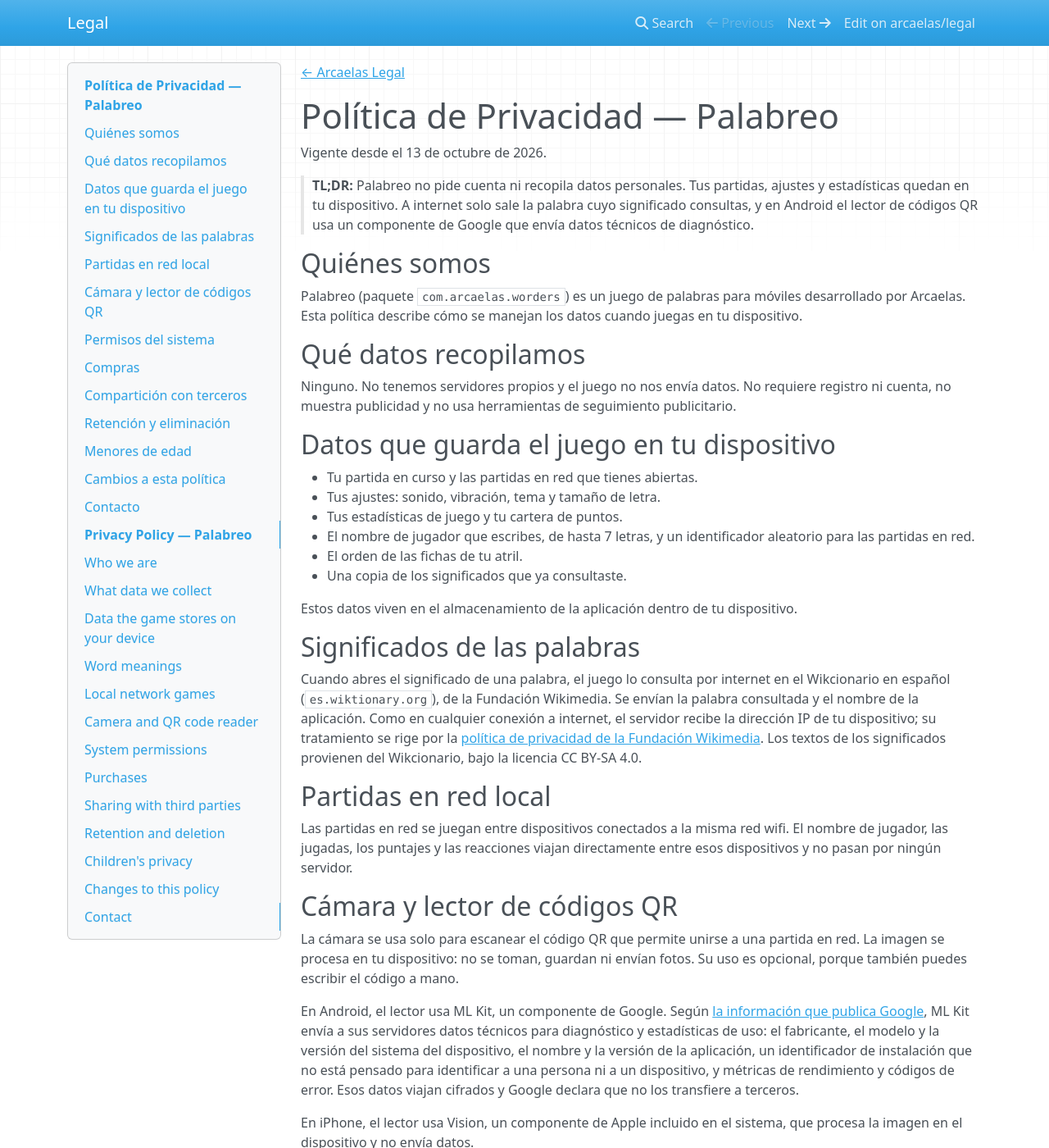
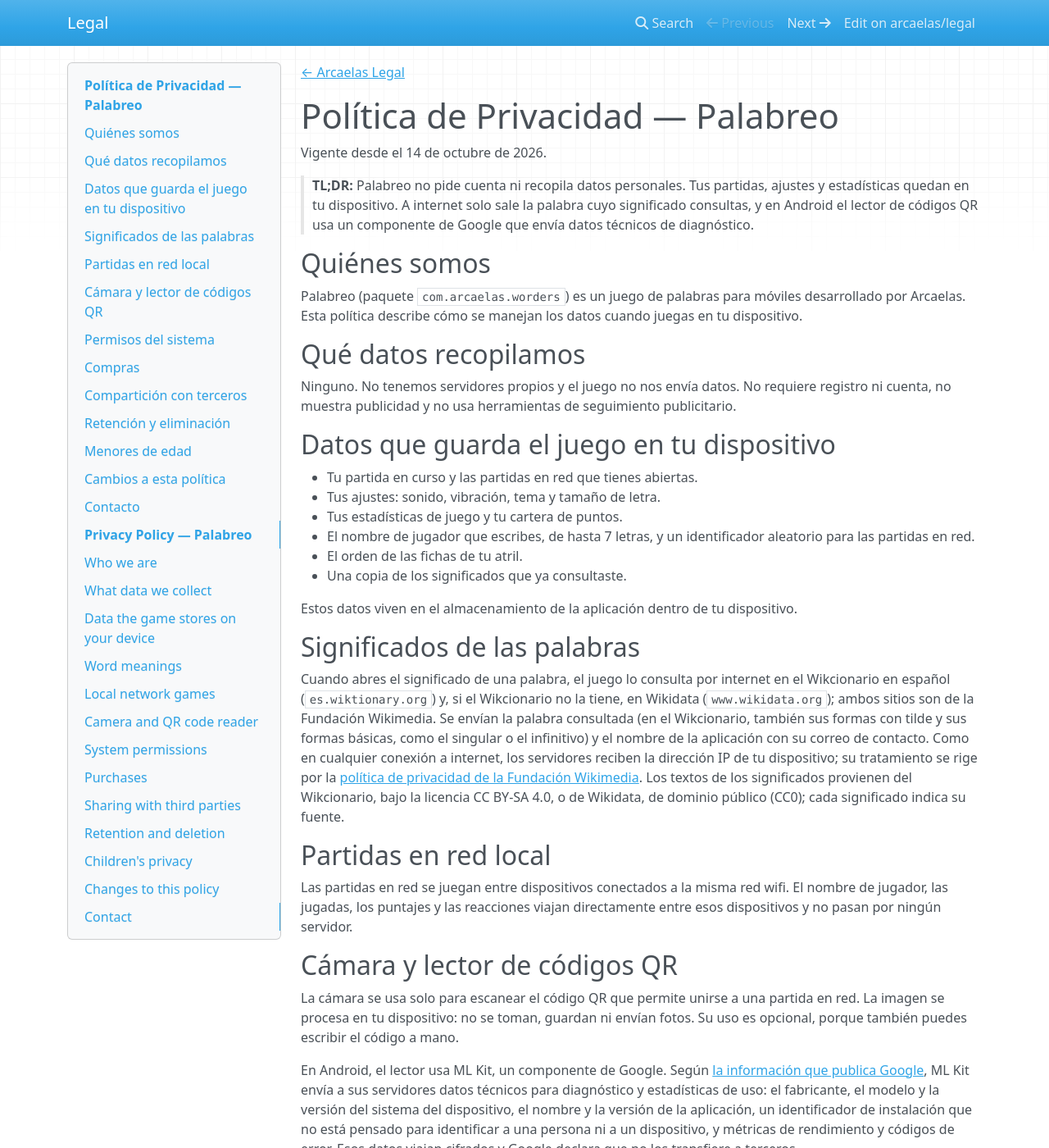
Before and after one commit to arcaelas/legal, an MkDocs documentation site: the page built from docs/com.arcaelas.worders/privacy/README.md, in a window 1280 px wide and 1400 px high. Shown: the whole window at 82% size. Built offline with MkDocs 1.6.1, drawn with Linux system fonts in a browser that asks for light colours; nearby versions of some CDN libraries; some of the changed text lies outside the part shown.

Commit message:
docs: Palabreo consulta también Wikidata (CC0) como respaldo del Wikcionario (#8)

```diff
--- a/docs/com.arcaelas.worders/privacy/README.md
+++ b/docs/com.arcaelas.worders/privacy/README.md
@@ -6,7 +6,7 @@
 
 # Política de Privacidad — Palabreo
 
-Vigente desde el 13 de octubre de 2026.
+Vigente desde el 14 de octubre de 2026.
 
 > **TL;DR:** Palabreo no pide cuenta ni recopila datos personales. Tus partidas, ajustes y estadísticas quedan en tu dispositivo. A internet solo sale la palabra cuyo significado consultas, y en Android el lector de códigos QR usa un componente de Google que envía datos técnicos de diagnóstico.
 
@@ -31,7 +31,7 @@
 
 ## Significados de las palabras
 
-Cuando abres el significado de una palabra, el juego lo consulta por internet en el Wikcionario en español (`es.wiktionary.org`), de la Fundación Wikimedia. Se envían la palabra consultada y el nombre de la aplicación. Como en cualquier conexión a internet, el servidor recibe la dirección IP de tu dispositivo; su tratamiento se rige por la [política de privacidad de la Fundación Wikimedia](https://foundation.wikimedia.org/wiki/Policy:Privacy_policy/es). Los textos de los significados provienen del Wikcionario, bajo la licencia CC BY-SA 4.0.
+Cuando abres el significado de una palabra, el juego lo consulta por internet en el Wikcionario en español (`es.wiktionary.org`) y, si el Wikcionario no la tiene, en Wikidata (`www.wikidata.org`); ambos sitios son de la Fundación Wikimedia. Se envían la palabra consultada (en el Wikcionario, también sus formas con tilde y sus formas básicas, como el singular o el infinitivo) y el nombre de la aplicación con su correo de contacto. Como en cualquier conexión a internet, los servidores reciben la dirección IP de tu dispositivo; su tratamiento se rige por la [política de privacidad de la Fundación Wikimedia](https://foundation.wikimedia.org/wiki/Policy:Privacy_policy/es). Los textos de los significados provienen del Wikcionario, bajo la licencia CC BY-SA 4.0, o de Wikidata, de dominio público (CC0); cada significado indica su fuente.
 
 ## Partidas en red local
 
@@ -86,7 +86,7 @@
 
 # Privacy Policy — Palabreo
 
-Effective October 13, 2026.
+Effective October 14, 2026.
 
 > **TL;DR:** Palabreo requires no account and collects no personal data. Your games, settings and statistics stay on your device. The only thing sent over the internet is the word whose meaning you look up, and on Android the QR code reader uses a Google component that sends technical diagnostic data.
 
@@ -111,7 +111,7 @@
 
 ## Word meanings
 
-When you open the meaning of a word, the game looks it up over the internet in the Spanish Wiktionary (`es.wiktionary.org`), run by the Wikimedia Foundation. The word you look up and the name of the app are sent. As with any internet connection, the server receives the IP address of your device; its handling is governed by the [Wikimedia Foundation privacy policy](https://foundation.wikimedia.org/wiki/Policy:Privacy_policy). The texts of the meanings come from Wiktionary, under the CC BY-SA 4.0 license.
+When you open the meaning of a word, the game looks it up over the internet in the Spanish Wiktionary (`es.wiktionary.org`) and, if Wiktionary does not have it, in Wikidata (`www.wikidata.org`); both sites are run by the Wikimedia Foundation. The word you look up (on Wiktionary, also its accented forms and its base forms, such as the singular or the infinitive) and the name of the app with its contact email are sent. As with any internet connection, the servers receive the IP address of your device; its handling is governed by the [Wikimedia Foundation privacy policy](https://foundation.wikimedia.org/wiki/Policy:Privacy_policy). The texts of the meanings come from Wiktionary, under the CC BY-SA 4.0 license, or from Wikidata, in the public domain (CC0); each meaning shows its source.
 
 ## Local network games
 
```
Also changed, not shown: docs/com.arcaelas.worders/support/README.md (+2 -2 lines).
